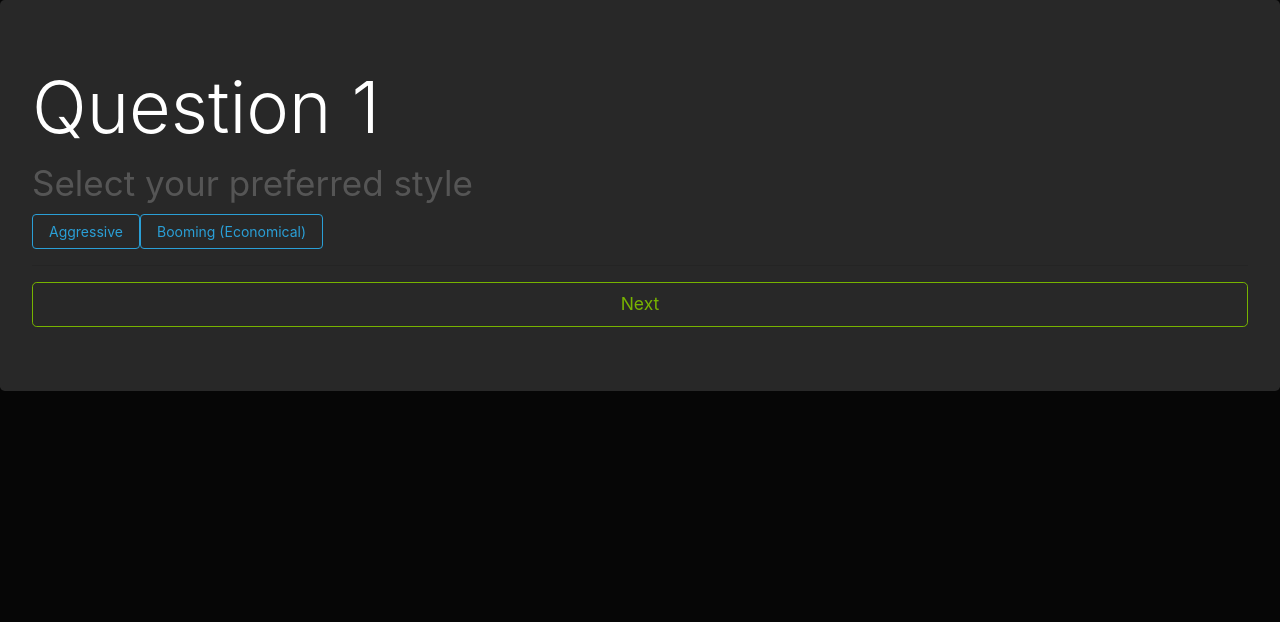
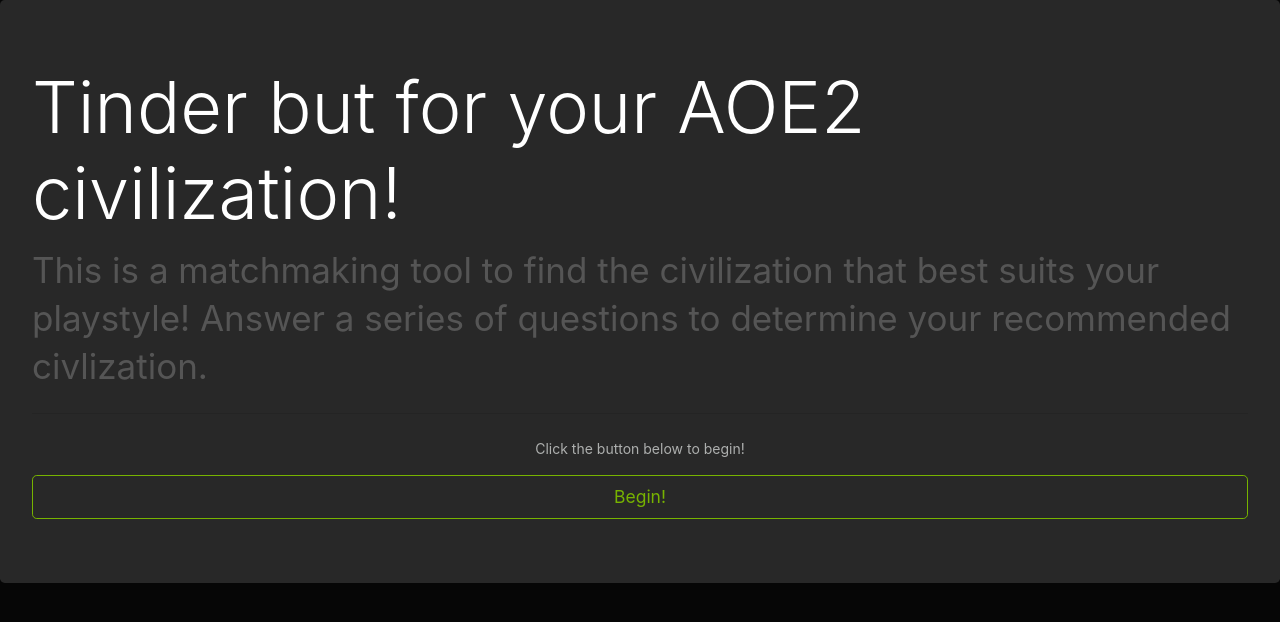
Before and after one commit to ianhong95/AOE_Playstyle, a React (Create React App) app: page / in a window 1280 px wide. Shown: the top 622 px of the page. Built offline with nearby package versions, Linux system fonts and the light colour scheme.

Commit message:
Added states

```diff
--- a/src/App.js
+++ b/src/App.js
@@ -2,14 +2,18 @@
 import './App.css';
 import MainContainer from './components/MainContainer'
 import Question1 from './components/Question1'
+import { useState } from 'react'
 
 // Find bootstrap template details on https://bootswatch.com/cyborg/
 
 function App() {
+
+  // console.log(MainContainer.NextButton.state)
+
   return (
     <div>
-      {/* <MainContainer /> */}
-      <Question1 />
+      <MainContainer />
+      {/* <Question1 /> */}
     </div>
   );
 }
--- a/src/components/MainContainer.js
+++ b/src/components/MainContainer.js
@@ -4,9 +4,9 @@
 import SubHeader from './SubHeader'
 import Text from './Text'
 
-const MainContainer = () => {
+const MainContainer = ({ DisplayContainer }) => {
     return (
-        <div class="jumbotron">
+        <div className="jumbotron">
             <Header />
             <SubHeader />
             <hr class="my-4"></hr>
--- a/src/components/NextButton.js
+++ b/src/components/NextButton.js
@@ -1,11 +1,37 @@
 import React from 'react'
 import PropTypes from 'prop-types'
+import { useState } from 'react'
 
 
 const NextButton = ({ btnText }) => {
+
+    const [state, setState] = useState('start')
+
+    function goToNext() {
+        console.log('previous state: ' + state)
+
+        switch(state) {
+            case 'start':
+                setState('next')
+                break;
+            case 'next':
+                setState('success')
+                break;
+            case 'success':
+                setState('yay')
+                break;
+      }
+    }
+
+    console.log('current state: ' + state)
+
     return (
-        <button type="button" class="btn btn-outline-success btn-lg btn-block">{btnText}</button>
+        <button type="button"
+            class="btn btn-outline-success btn-lg btn-block"
+            onClick={goToNext}
+            >{btnText}</button>
     )
+
 }
 
 
```
